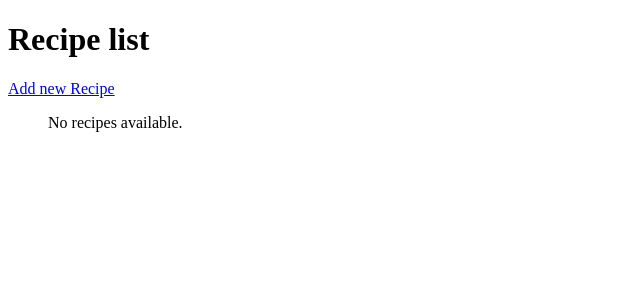
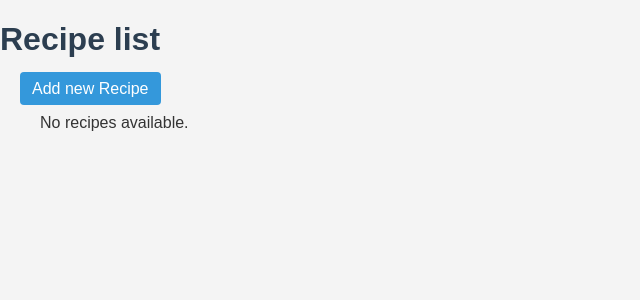
Before and after one commit to Anaghjaiswar/Recipe_project, a Django app: page /recipes/ in a window 1280 px wide. Shown: the top 300 px of the page, without its empty margins (0-640 px from the left). Run offline with Django 5.2, Linux system fonts and the light colour scheme; data that the repository does not hold is empty.

Commit message:
added designing

```diff
--- a/recipe_project/recipe_project/settings.py
+++ b/recipe_project/recipe_project/settings.py
@@ -9,7 +9,7 @@ https://docs.djangoproject.com/en/5.1/topics/settings/
 For the full list of settings and their values, see
 https://docs.djangoproject.com/en/5.1/ref/settings/
 """
-
+import os
 from pathlib import Path
 
 # Build paths inside the project like this: BASE_DIR / 'subdir'.
@@ -117,6 +117,7 @@ USE_TZ = True
 # https://docs.djangoproject.com/en/5.1/howto/static-files/
 
 STATIC_URL = 'static/'
+STATICFILES_DIRS = [os.path.join(BASE_DIR, 'static')]
 
 # Default primary key field type
 # https://docs.djangoproject.com/en/5.1/ref/settings/#default-auto-field
--- /dev/null
+++ b/recipe_project/recipes/static/css/style.css
@@ -0,0 +1,45 @@
+/* style.css */
+
+body {
+    font-family: Arial, sans-serif;
+    background-color: #f4f4f4;
+    color: #333;
+    margin: 0;
+    padding: 0;
+}
+
+h1, h2 {
+    color: #2c3e50;
+}
+li{
+    margin: 30px;
+}
+a, button {
+    color: #fff;
+    background-color: #3498db;
+    padding: 8px 12px;
+    text-decoration: none;
+    border-radius: 4px;
+    margin: 20px;
+}
+
+a:hover, button:hover {
+    background-color: #2980b9;
+}
+
+.container {
+    max-width: 800px;
+    margin: auto;
+    padding: 20px;
+}
+
+@media (max-width: 768px) {
+    .container {
+        padding: 10px;
+    }
+
+    a, button {
+        width: 100%;
+        margin-top: 10px;
+    }
+}
--- a/recipe_project/recipes/templates/recipes/recipe_confirm_delete.html
+++ b/recipe_project/recipes/templates/recipes/recipe_confirm_delete.html
@@ -1,8 +1,11 @@
+{% load static %}
 <!DOCTYPE html>
 <html lang="en">
 <head>
     <meta charset="UTF-8">
     <title>Delete Recipe</title>
+    <link rel="stylesheet" href="{% static 'css/style.css' %}">
+
 </head>
 <body>
     <h1>Are you sure you want to delete this recipe?</h1>
--- a/recipe_project/recipes/templates/recipes/recipe_detail.html
+++ b/recipe_project/recipes/templates/recipes/recipe_detail.html
@@ -1,9 +1,12 @@
+{% load static %}
 <!DOCTYPE html>
 <html lang="en">
 <head>
     <meta charset="UTF-8">
     <meta name="viewport" content="width=device-width, initial-scale=1.0">
     <title>{{ recipe.title }}</title>
+    <link rel="stylesheet" href="{% static 'css/style.css' %}">
+
 </head>
 <body>
     <h1>{{ recipe.title }}</h1>
--- a/recipe_project/recipes/templates/recipes/recipe_form.html
+++ b/recipe_project/recipes/templates/recipes/recipe_form.html
@@ -1,9 +1,12 @@
+{% load static %}
 <!DOCTYPE html>
 <html lang="en">
 <head>
     <meta charset="UTF-8">
     <meta name="viewport" content="width=device-width, initial-scale=1.0">
     <title>{% if recipe %}Edit Recipe{% else %}Add New Recipe{% endif %}</title>
+    <link rel="stylesheet" href="{% static 'css/style.css' %}">
+
 </head>
 <body>
     <h1>{% if recipe %}Edit Recipe{% else %}Add New Recipe{% endif %}</h1>
--- a/recipe_project/recipes/templates/recipes/recipe_list.html
+++ b/recipe_project/recipes/templates/recipes/recipe_list.html
@@ -1,9 +1,12 @@
+{% load static %}
 <!DOCTYPE html>
 <html lang="en">
 <head>
     <meta charset="UTF-8">
     <meta name="viewport" content="width=device-width, initial-scale=1.0">
     <title>Recipe List</title>
+    <link rel="stylesheet" href="{% static 'css/style.css' %}">
+
 </head>
 <body>
     <h1>Recipe list</h1>
```
Also changed, not shown: recipe_project/db.sqlite3.
